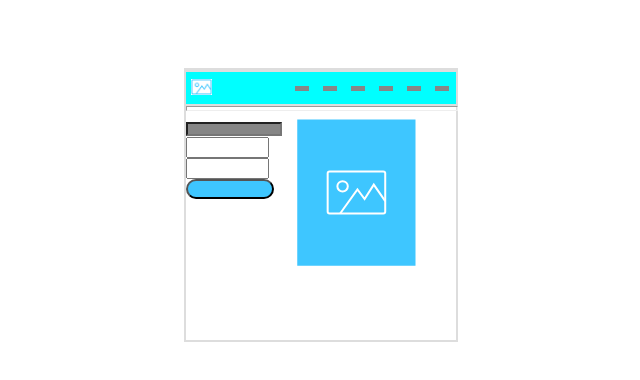
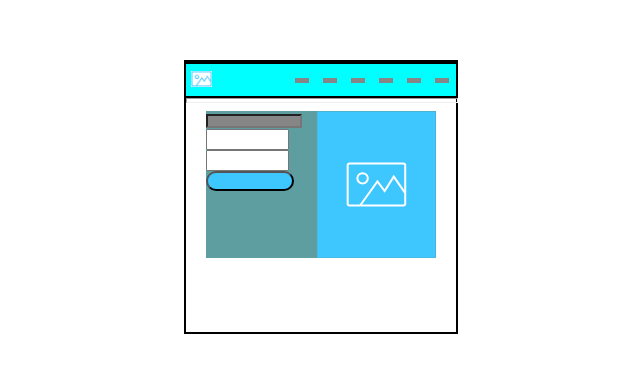
Before and after one commit to Egor1979/STEP-BY-STEP-THE-MAKET, a plain HTML site: page index.html in a window 1280 px wide. Shown: the part 140-520 px from the top of the page, without its empty margins (374-1014 px from the left). Drawn offline with Linux system fonts and the light colour scheme.

Commit message:
i corrected the mistakes

```diff
--- a/index.html
+++ b/index.html
@@ -8,13 +8,15 @@
     <link rel="stylesheet" href="style.css">
 </head>
 <body>
+    <div class="wropper">
     <div class="container">
     <header>
+        <!--HEADER-->
         <div class="header">
             <div class="header-logo">
             <img class="header-logo__logo" src="foto/Logo.jpg" alt="logo">
             </div>
-
+          <!--NAVIGATION-->
           <ul class="nav">
                 <li class="nav__cont"></li>
                 <li class="nav__cont"></li>
@@ -24,9 +26,11 @@
                 <li class="nav__cont"></li>
         </ul>
          </div>
+         <!--HORISONT-->
         <hr class="horisont" width="100%" hoshade size="5" >
     </header>
     <main>
+        <!--SABJECTS-->
         <div class="banner">
          <form class="banner-form" action="">
              <input class="banner__title" type="text">
@@ -34,12 +38,15 @@
              <input class="banner__password" type="password">
              <button class="banner__button"></button>
          </form>
-         <img src="image.svg" alt="foto">
+         <!--foto-->
+         <img class="banner__foto" src="image.svg" alt="foto">
         </div>
      </main>
+</div>
 </div>
     <script>
         alert("i am happy!");
     </script>
+
 </body>
 </html>
--- a/style.css
+++ b/style.css
@@ -1,17 +1,23 @@
+
+
+
+.wropper{
 
 
 
 
+
+}
 /*ОБЩИЙ БЛОК*/
 .container {
 
-    position: absolute;
+
     width: 270px;
     height: 270px;
     margin-top: 200px;
     margin-left: 550px;
     background-color:white;
-    border:2px solid #DDDDDD;
+    border:2px solid black;/*i chainghed a color because to see better*/
 }
 /*ЗАГОЛОВОК*/
 .header {
@@ -20,8 +26,8 @@
     width: 270px;
     height: 32px;
     background-color:aqua;
-    border-top:2px solid #DDDDDD;
-    border-bottom:2px solid #DDDDDD;
+    border-top:2px solid black;
+    border-bottom:2px solid black ;
 }
 /*ЛОГО ЗАГОЛОВКА*/
 .header-logo__logo {
@@ -51,11 +57,18 @@ margin-top:7px;
     margin-top: 0%;
 }
 .banner {
+
     display:flex;
+
     width: 229.5px;
     height: 147.12px;
+    background-color: cadetblue;
+   /* margin-left: 20px;
+    margin-bottom: 73px;*/
+    margin:auto;
 
-    }/*не могу понять отступы*/
+
+    }/*jast a block without any a flex*/
     .banner__title{
         width: 88px;
         height: 8px;
```
